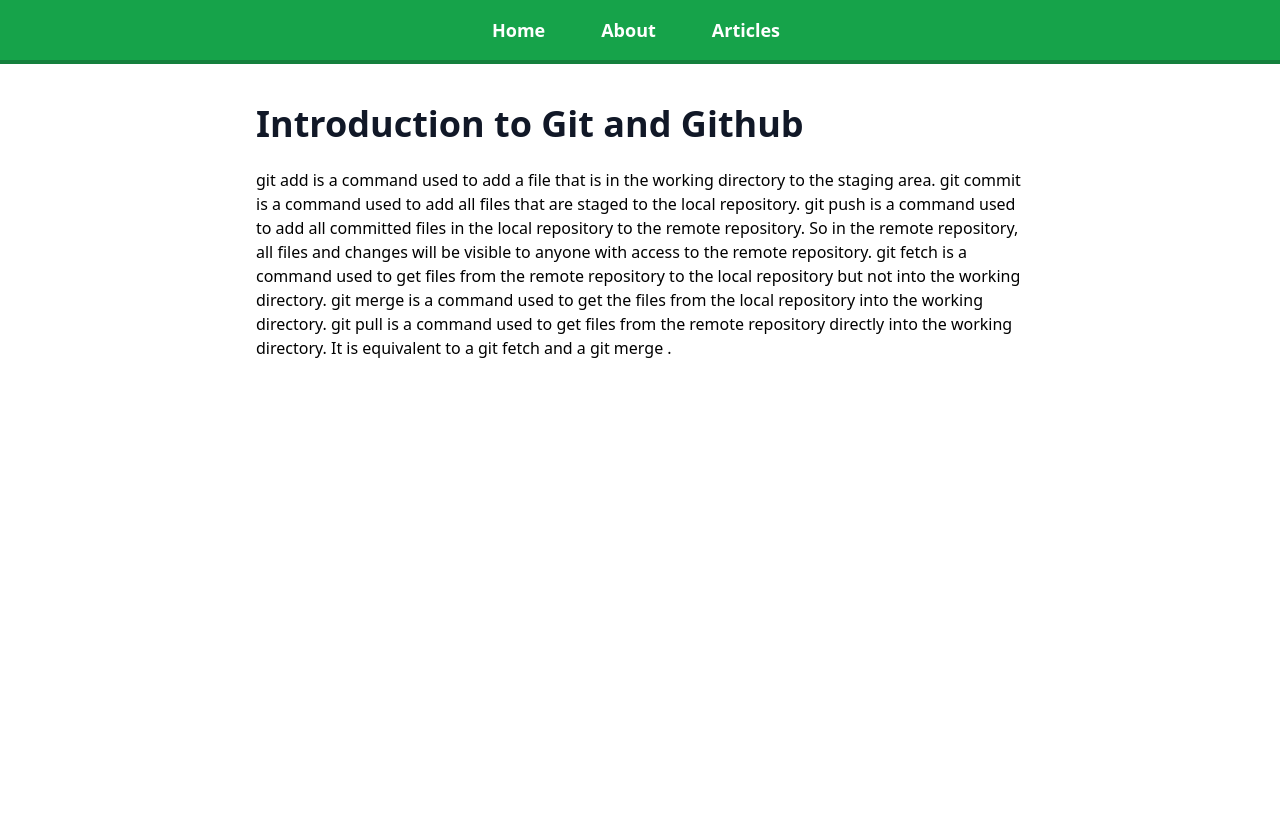
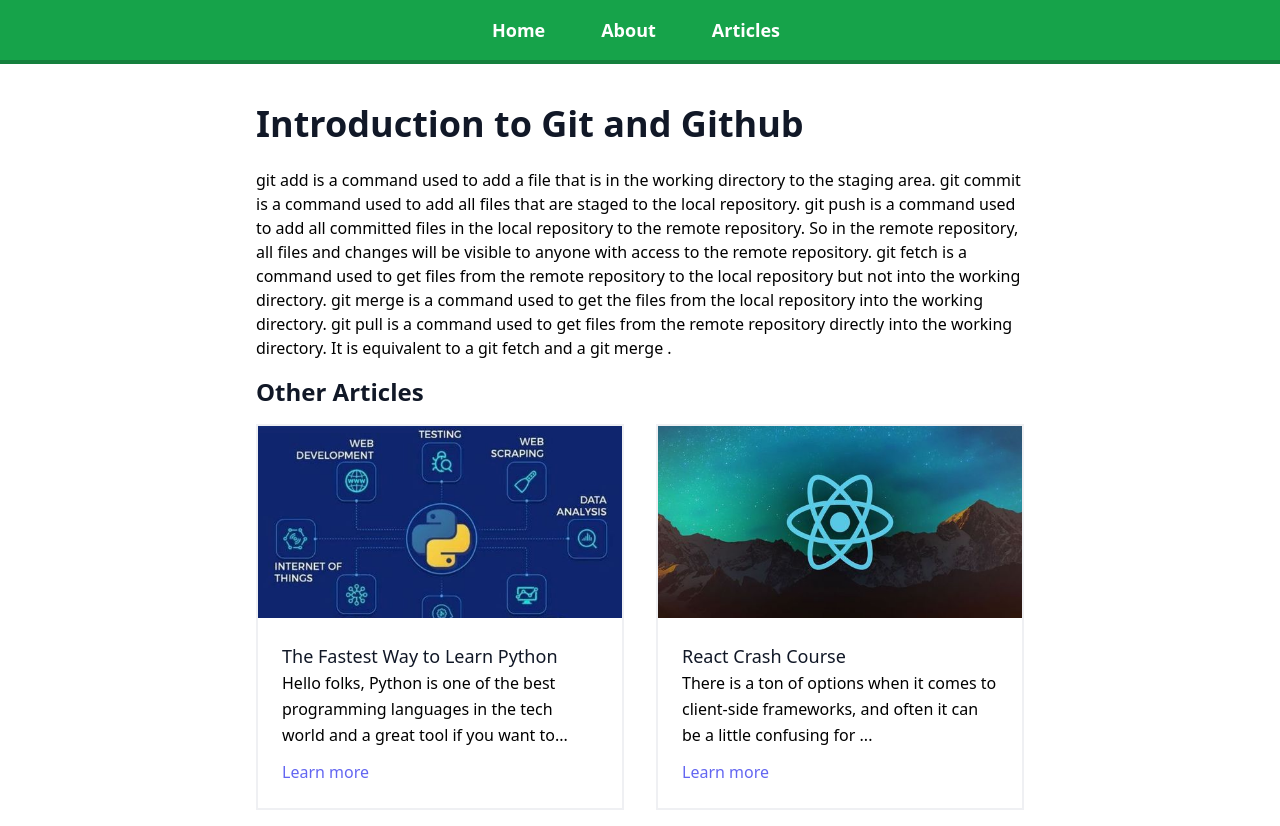
Before and after one commit to rakib3004/research-blog, a React (Create React App) app in the folder client/: page /article/learn-github in a window 1280 px wide. Before the commit the page ends 800 px from the top, so only its background shows below. Built offline with nearby package versions, Linux system fonts and the light colour scheme.

Commit message:
add articles

```diff
--- a/client/src/pages/Articles.js
+++ b/client/src/components/Articles.js
@@ -1,9 +1,10 @@
-import React from 'react'
+import React from 'react';
+import { Link } from 'react-router-dom';
 
-const Articles = () => {
+const Articles = ({articles}) => {
   return (
-    <div>
-        {articleContent.map((article, index) => (
+    <>
+        {articles.map((article, index) => (
         <div key={index} className="p-4 md:w-1/2">
           <div className="h-full border-2 border-gray-200 border-opacity-60 rounde-lg overflow-hidden">
             <Link to={`/article/${article.name}`}>
@@ -31,7 +32,7 @@
           </div>
         </div>
       ))}
-      </div>
+      </>
   )
 }
 
--- a/client/src/pages/Article.js
+++ b/client/src/pages/Article.js
@@ -3,20 +3,26 @@
 import articleContent from './article-content';
 
 
-
+//components
+import Articles from "../components/Articles";
 const Article = () => {
 const {name} = useParams();
 const article = articleContent.find((article)=> article.name===name);
 if(!article) return<h1>Article Does not exists</h1>;
+const otherArticles = articleContent.filter(article=>article.name!==name);
   return (
-    <div>
+    <>
       <h1 className="sm:text-4xl text-2xl font-bold my-6 text-gray-900">
           {article.title}
       </h1>
       {article.content.map((paragraph, index)=>(
         <p className="mx-auto leadning-relaxed text-base mb-4" key={index}>{paragraph}</p>
       ))}
-    </div>
+          <h1 className="sm:text-2xl text-xl font-bold my-4 text-gray-900">Other Articles</h1>
+          <div className="flex flex-wrap -m-4">
+            <Articles articles={otherArticles}/>
+          </div>
+    </>
   );
 };
 
--- a/client/src/pages/ArticlesList.js
+++ b/client/src/pages/ArticlesList.js
@@ -1,6 +1,8 @@
 import React from "react";
-import { Link } from "react-router-dom";
 import articleContent from "./article-content";
+
+// components
+import Articles from "../components/Articles";
 
 const ArticlesList = () => {
   return (
@@ -11,7 +13,7 @@
 
       <div className="container py-4 mx-auto">
         <div className="flex flex-wrap -m-4">
-
+         <Articles articles={articleContent}/>
         </div>
       </div>
     </div>
```
